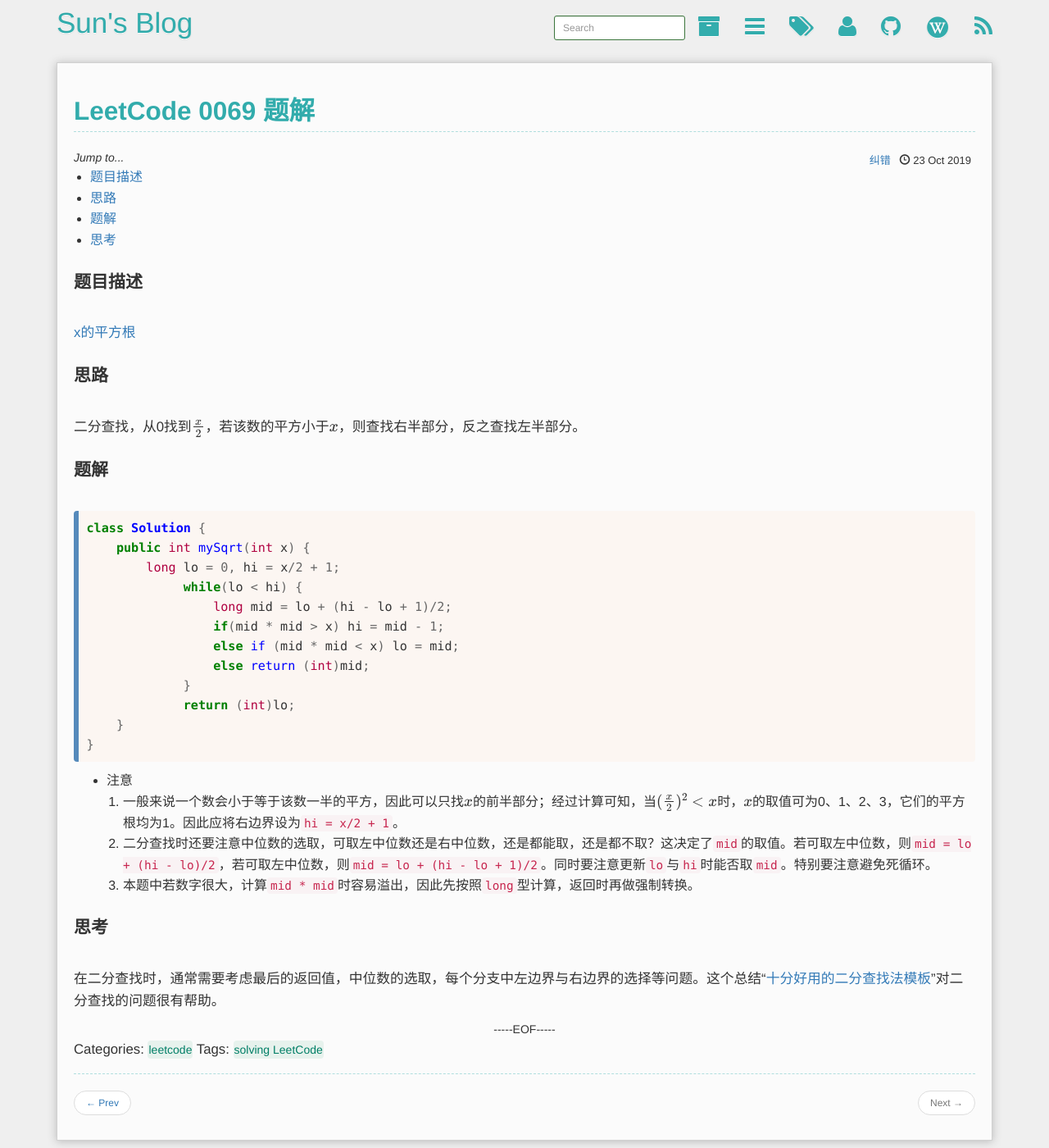
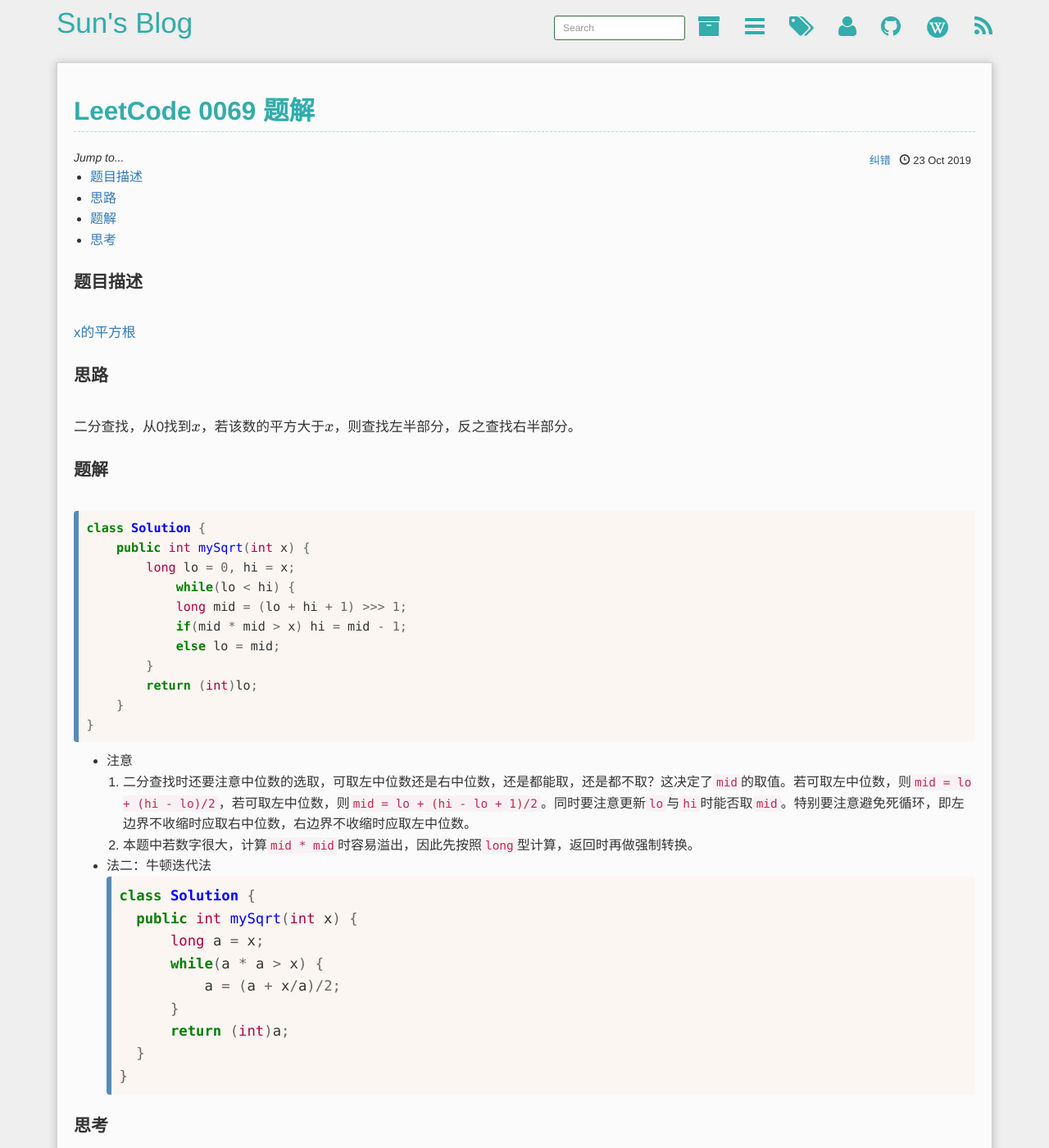
Before and after one commit to YurieSun/YurieSun.github.io, a Jekyll site: the page built from _posts/2019-10-23-leetcode-0069-sqrtx.md, in a window 1280 px wide and 1400 px high. Shown: the whole window at 82% size. Built offline with Jekyll 4.4.1, drawn with Linux system fonts in a browser that asks for light colours; formulas are drawn with MathJax 3.

Commit message:
add solution of Newton iteration method

````diff
--- a/_posts/2019-10-23-leetcode-0069-sqrtx.md
+++ b/_posts/2019-10-23-leetcode-0069-sqrtx.md
@@ -11,28 +11,39 @@ tags: [solving LeetCode]
 [x的平方根](https://leetcode-cn.com/problems/sqrtx/)
 
 ### 思路
-二分查找，从0找到$\frac{x}{2}$，若该数的平方小于$x$，则查找右半部分，反之查找左半部分。
+二分查找，从0找到$x$，若该数的平方大于$x$，则查找左半部分，反之查找右半部分。
 
 ### 题解
 
 ```java
 class Solution {
     public int mySqrt(int x) {
-        long lo = 0, hi = x/2 + 1;
-	     while(lo < hi) {
-	    	 long mid = lo + (hi - lo + 1)/2;
-	    	 if(mid * mid > x) hi = mid - 1;
-	    	 else if (mid * mid < x) lo = mid;
-	    	 else return (int)mid;
-	     }
-	     return (int)lo;
+        long lo = 0, hi = x;
+	    while(lo < hi) {
+            long mid = (lo + hi + 1) >>> 1;
+            if(mid * mid > x) hi = mid - 1;
+            else lo = mid;
+        }
+        return (int)lo;
     }
 }
 ```
 * 注意
-1. 一般来说一个数会小于等于该数一半的平方，因此可以只找$x$的前半部分；经过计算可知，当$(\frac{x}{2})^2 \lt x$时，$x$的取值可为0、1、2、3，它们的平方根均为1。因此应将右边界设为`hi = x/2 + 1`。
-2. 二分查找时还要注意中位数的选取，可取左中位数还是右中位数，还是都能取，还是都不取？这决定了`mid`的取值。若可取左中位数，则`mid = lo + (hi - lo)/2`，若可取左中位数，则`mid = lo + (hi - lo + 1)/2`。同时要注意更新`lo`与`hi`时能否取`mid`。特别要注意避免死循环。
-3. 本题中若数字很大，计算`mid * mid`时容易溢出，因此先按照`long`型计算，返回时再做强制转换。
+1. 二分查找时还要注意中位数的选取，可取左中位数还是右中位数，还是都能取，还是都不取？这决定了`mid`的取值。若可取左中位数，则`mid = lo + (hi - lo)/2`，若可取左中位数，则`mid = lo + (hi - lo + 1)/2`。同时要注意更新`lo`与`hi`时能否取`mid`。特别要注意避免死循环，即左边界不收缩时应取右中位数，右边界不收缩时应取左中位数。
+2. 本题中若数字很大，计算`mid * mid`时容易溢出，因此先按照`long`型计算，返回时再做强制转换。
+
+* 法二：牛顿迭代法
+```java
+class Solution {
+    public int mySqrt(int x) {
+        long a = x;
+        while(a * a > x) {
+            a = (a + x/a)/2;
+        }
+        return (int)a;
+    }
+}
+```
 
 ### 思考
 在二分查找时，通常需要考虑最后的返回值，中位数的选取，每个分支中左边界与右边界的选择等问题。这个总结“[十分好用的二分查找法模板](https://leetcode-cn.com/problems/search-insert-position/solution/te-bie-hao-yong-de-er-fen-cha-fa-fa-mo-ban-python-/)”对二分查找的问题很有帮助。
````
